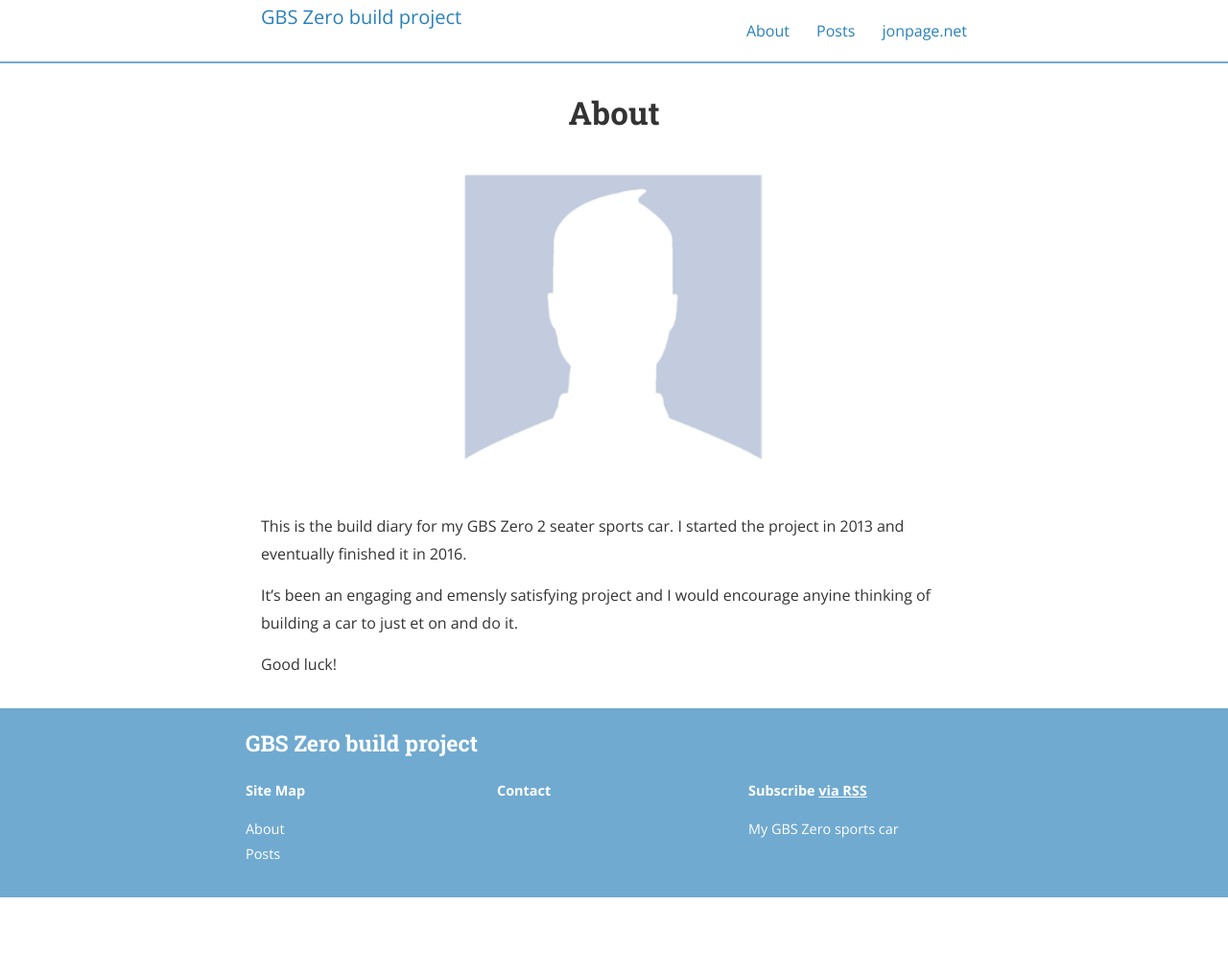
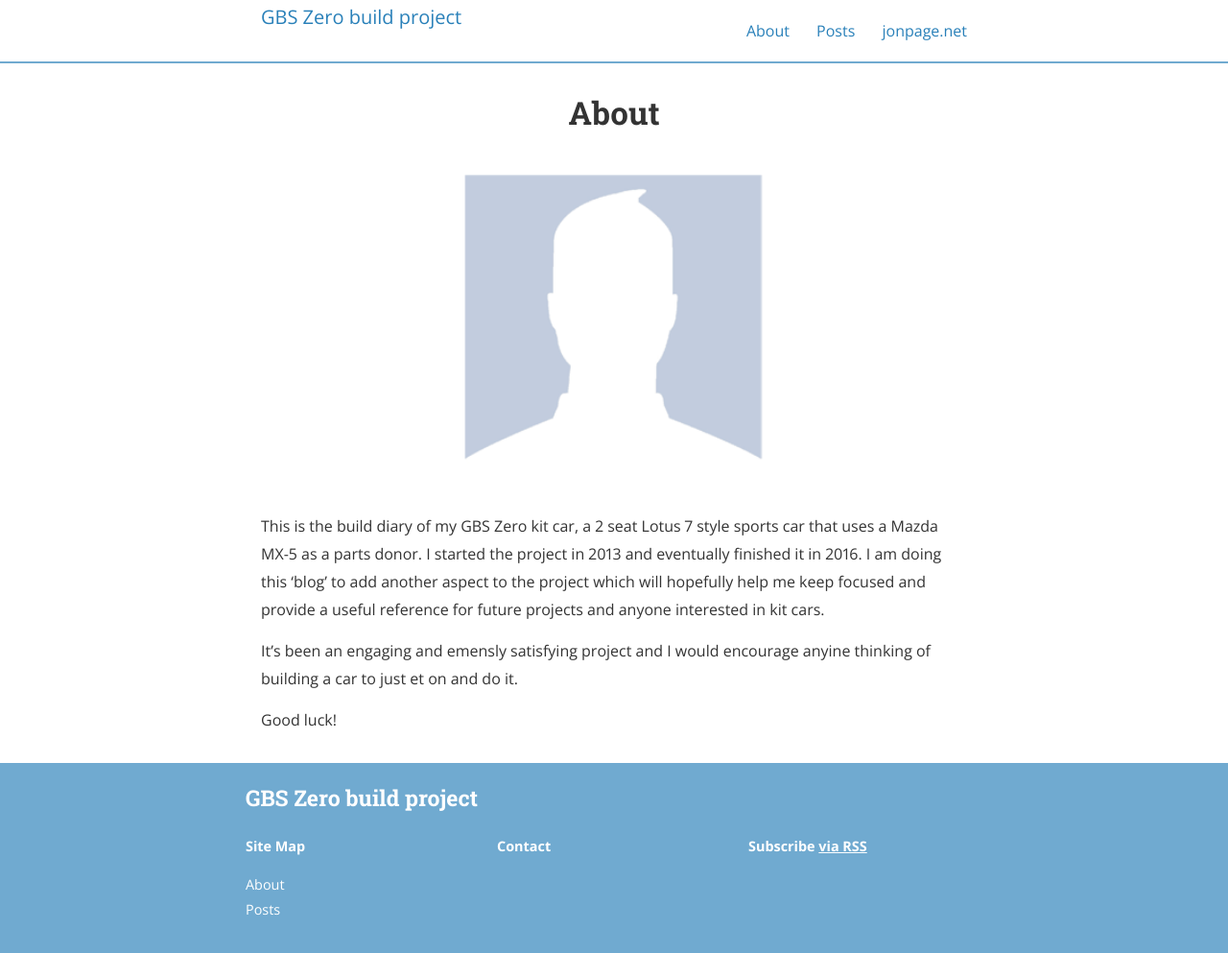
Before and after one commit to jonpage23/zero2, a Jekyll site: the page built from about.md, in a window 1280 px wide. Shown: the whole page at 96% size. Built offline with Jekyll 4.4.1, drawn with Linux system fonts in a browser that asks for light colours; nearby versions of some CDN libraries; before the commit the page ends 935 px from its top, so only the background shows below that.

Commit message:
changed about and description

```diff
--- a/_config.yml
+++ b/_config.yml
@@ -12,7 +12,7 @@ title: GBS Zero build project
 subtitle: "The build diary for my GBS Zero sports car"
 email:
 name: Jon Page
-description: My GBS Zero sports car
+description:
 #  A simple yet classy theme for your Jekyll website or blog.
 
 # Base URL of site (i.e. /blog). It should always start with a slash,
@@ -39,11 +39,11 @@ theme: centrarium
 
 # Category descriptions (for archive pages)
 descriptions:
-  - cat: jekyll
-    desc: "Posts describing Jekyll setup techniques."
+  - cat: Zero
+    desc: "All about the Zero."
 
-  - cat: dummy
-    desc: "Just some placeholder posts, lorem ipsum and the rest."
+#  - cat: dummy
+#    desc: "Just some placeholder posts, lorem ipsum and the rest."
 
 # Social icons and sharing options
 #
--- a/about.md
+++ b/about.md
@@ -6,7 +6,7 @@ permalink: /about/
 
 <img src="{{ site.baseurl }}/assets/profile-placeholder.gif" title="Profile Picture" class="profile">
 
-This is the build diary for my GBS Zero 2 seater sports car. I started the project in 2013 and eventually finished it in 2016.
+This is the build diary of my GBS Zero kit car, a 2 seat Lotus 7 style sports car that uses a Mazda MX-5 as a parts donor. I started the project in 2013 and eventually finished it in 2016. I am doing this ‘blog’ to add another aspect to the project which will hopefully help me keep focused and provide a useful reference for future projects and anyone interested in kit cars.
 
 It's been an engaging and emensly satisfying project and I would encourage anyine thinking of building a car to just et on and do it.
 
```
